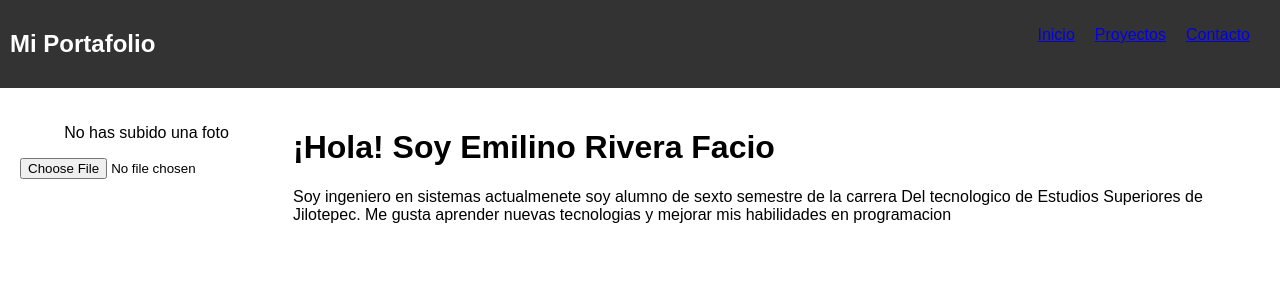
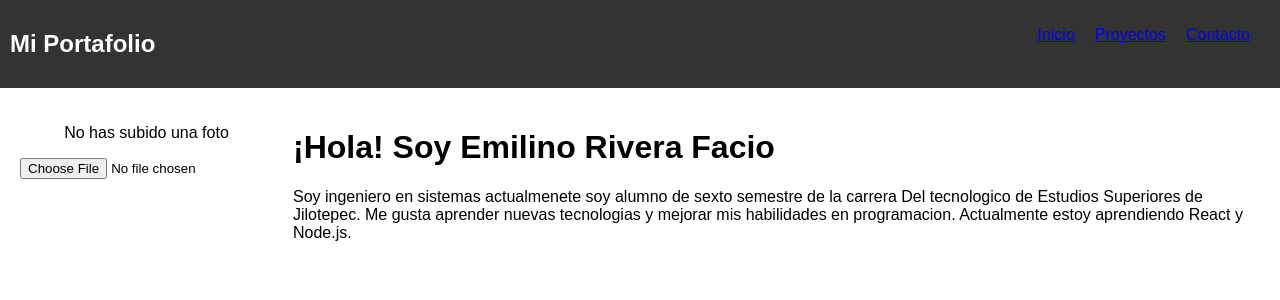
Before and after one commit to emiliano0807/Proyecto3_React, a React (Vite) app: page / in a window 1280 px wide. Shown: the top 300 px of the page. Built offline with nearby package versions, Linux system fonts and the light colour scheme.

Commit message:
first commit

```diff
--- a/src/components/Home.jsx
+++ b/src/components/Home.jsx
@@ -42,7 +42,7 @@ const Home = () => {
           <h1>¡Hola! Soy Emilino Rivera Facio</h1>
           <p>Soy ingeniero en sistemas actualmenete soy alumno de sexto semestre de la carrera
             Del tecnologico de Estudios Superiores de Jilotepec. Me gusta aprender nuevas tecnologias y
-            mejorar mis habilidades en programacion
+            mejorar mis habilidades en programacion. Actualmente estoy aprendiendo React y Node.js.
           </p>
         </div>
       </div>
```
